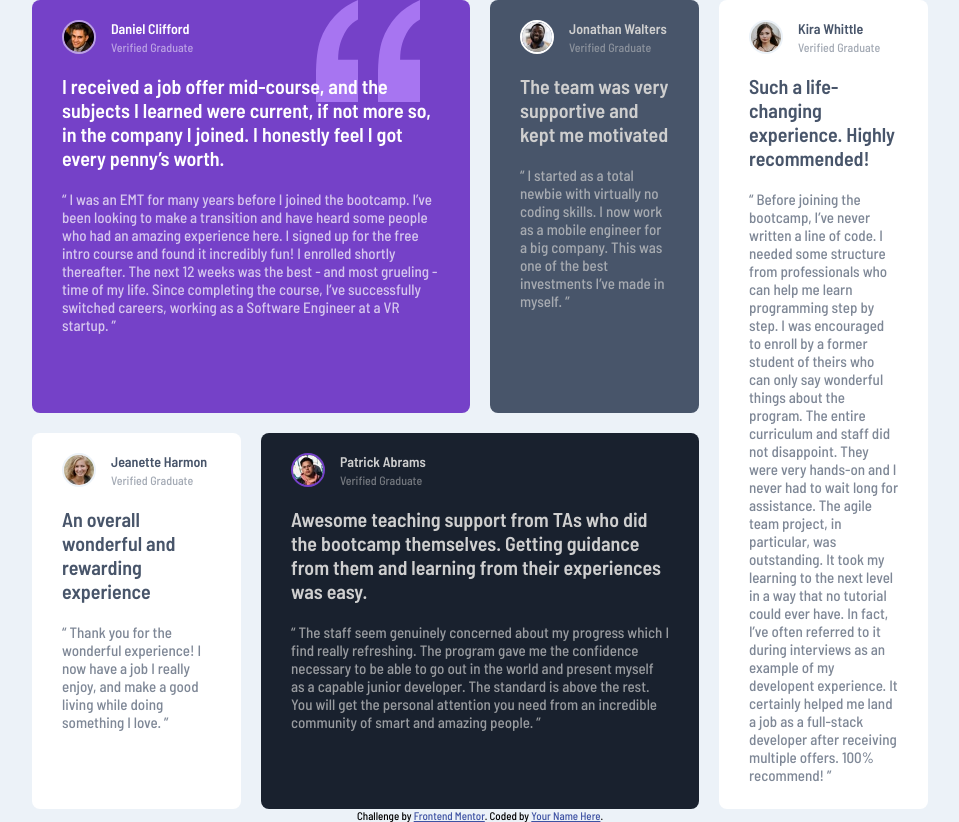
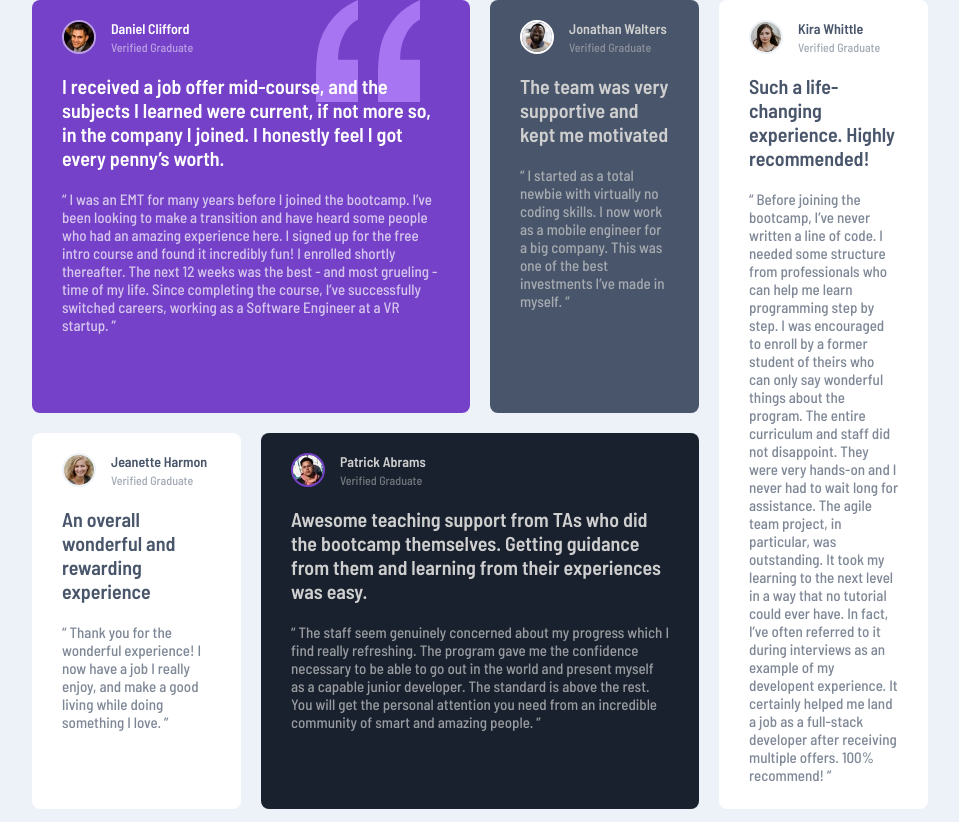
Before and after one commit to o4codes/testimonials_exercise, a plain HTML site: page index.html in a window 1280 px wide. Shown: the whole page, without its empty margins (160-1119 px from the left). Drawn offline with Linux system fonts and the light colour scheme.

```diff
--- a/index.html
+++ b/index.html
@@ -121,10 +121,5 @@
       </p>
     </section>
   </main>
-
-  <div class="attribution">
-    Challenge by <a href="https://www.frontendmentor.io?ref=challenge" rel="noopener noreferrer" target="_blank">Frontend Mentor</a>.
-    Coded by <a href="#">Your Name Here</a>.
-  </div>
 </body>
 </html>
```
Also changed, not shown: images/screenshot.png (added), 1 other file.
